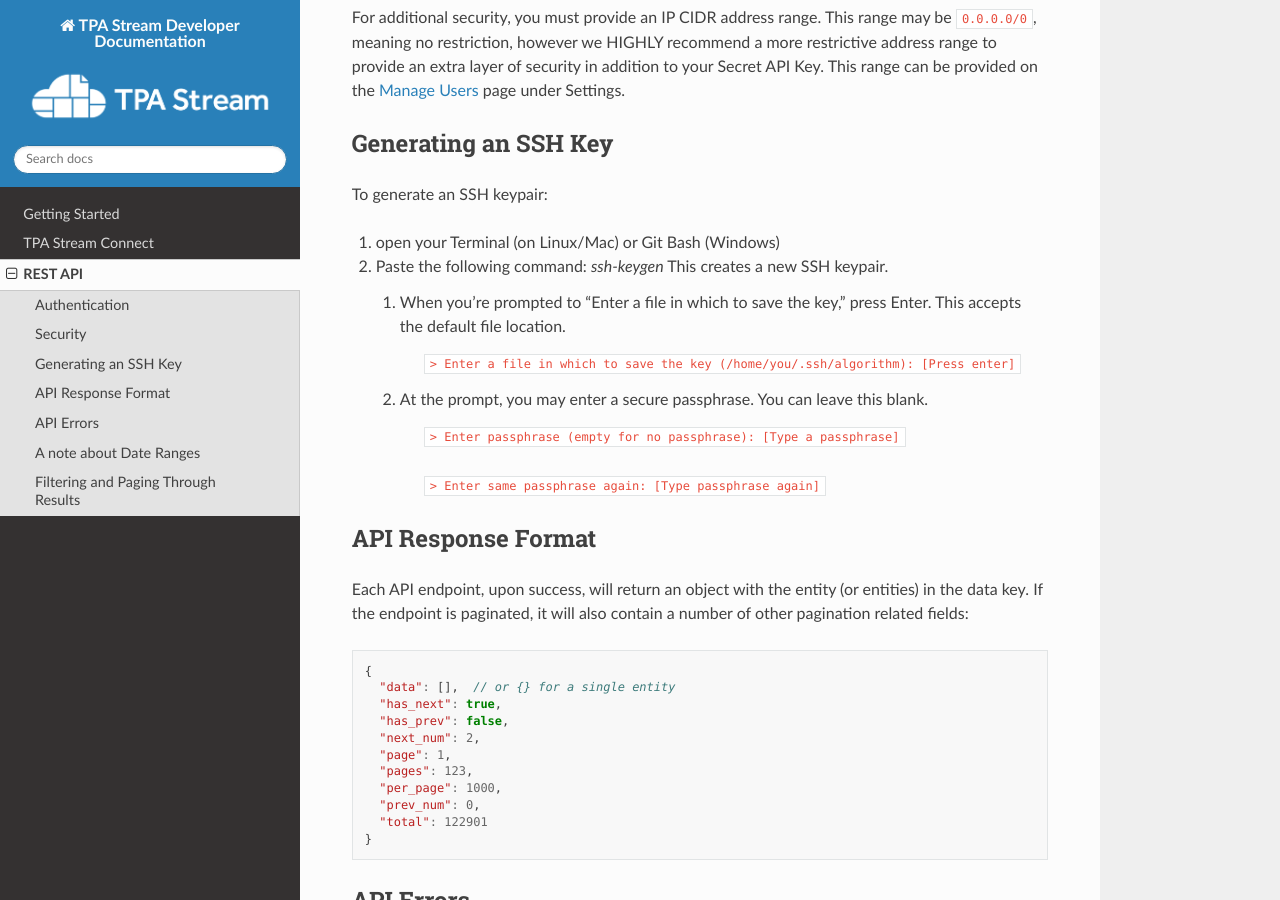
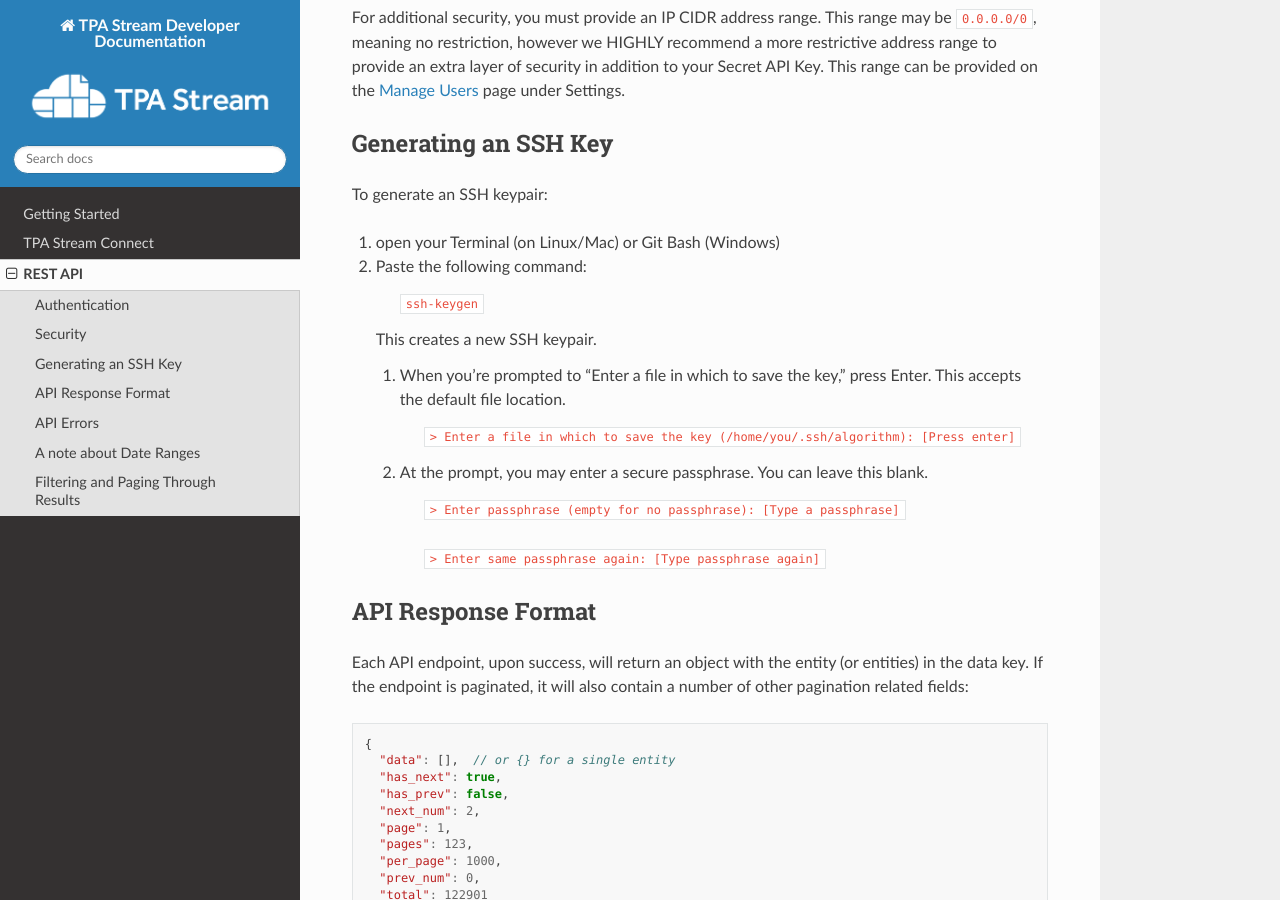
Before and after one commit to TPAStream/developer-docs, a Sphinx documentation site: the page built from source/api.rst, in a window 1280 px wide and 900 px high, scrolled down 573 px. Built offline with Sphinx 7.4.7 and the Read the Docs theme 2.0.0, drawn with Linux system fonts in a browser that asks for light colours.

Commit message:
fix formatting

```diff
--- a/source/api.rst
+++ b/source/api.rst
@@ -37,7 +37,10 @@
 To generate an SSH keypair:
 
 1. open your Terminal (on Linux/Mac) or Git Bash (Windows)
-2. Paste the following command:  `ssh-keygen`
+2. Paste the following command:
+
+    ``ssh-keygen``
+
    This creates a new SSH keypair.
 
    1. When you're prompted to "Enter a file in which to save the key," press Enter. This accepts the default file location.
```
